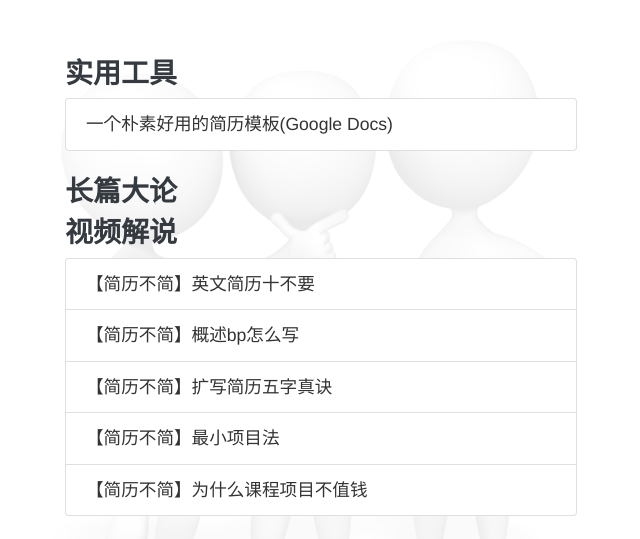
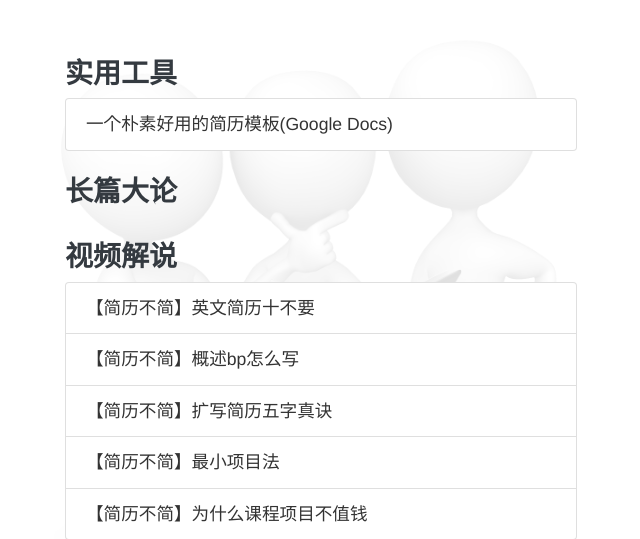
Before and after one commit to gaogaotiantian/eecsresume, a Flask app: page /article in a window 1280 px wide. Shown: the part 54-593 px from the top of the page, without its empty margins (319-959 px from the left). Run offline with Flask 2, Linux system fonts and the light colour scheme; data that the repository does not hold is empty; some libraries are stand-ins or nearby versions.

Commit message:
update margin

```diff
--- a/templates/article.html
+++ b/templates/article.html
@@ -11,7 +11,7 @@
             <li class="list-article list-group-item"><a href="https://docs.google.com/document/d/1LIA3dVtQstpSfyno8fIVb9caVUgklrrDCRx5f1lVjL8/edit?usp=sharing" target="_blank">一个朴素好用的简历模板(Google Docs)</a></li>
           </ul>
         </div>
-        <div>
+        <div class="mb-4">
           <h3>长篇大论</h3>
           <ul class="list-group">
             {% for article in articles %}
```
